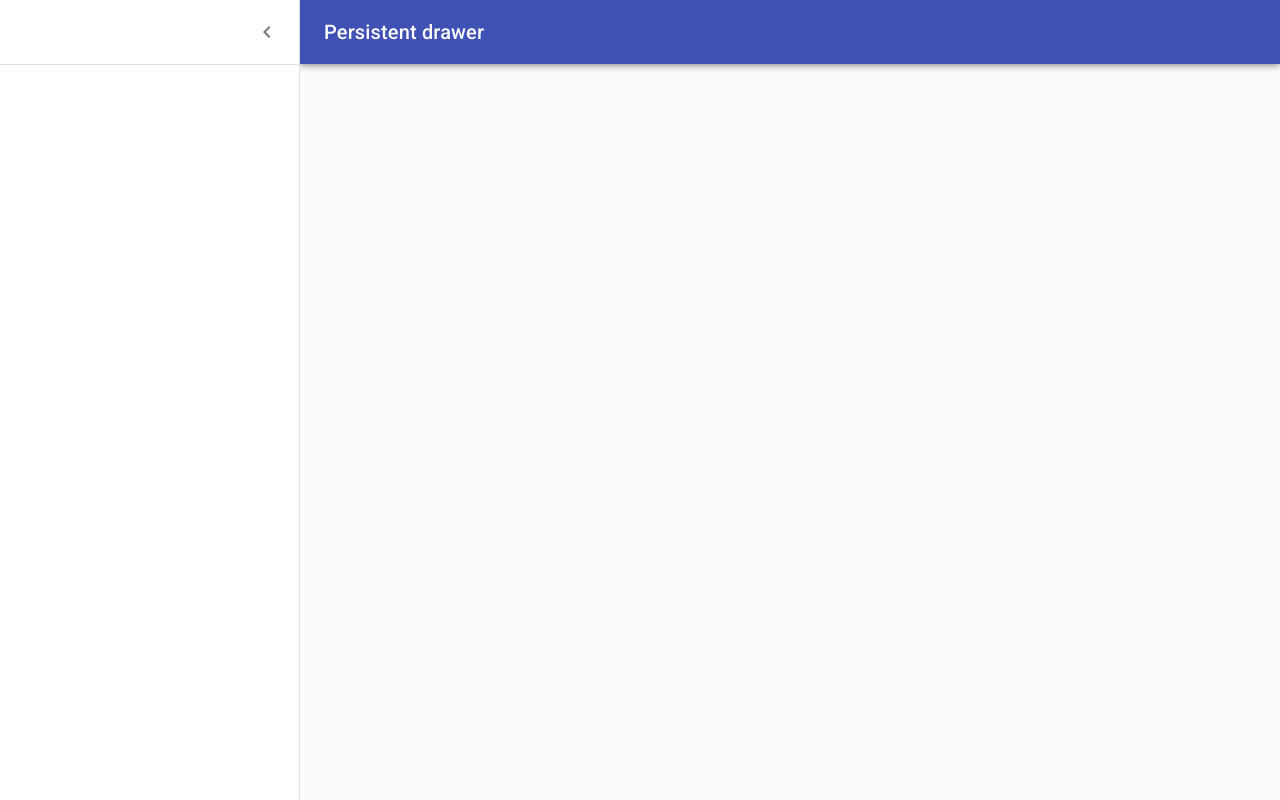
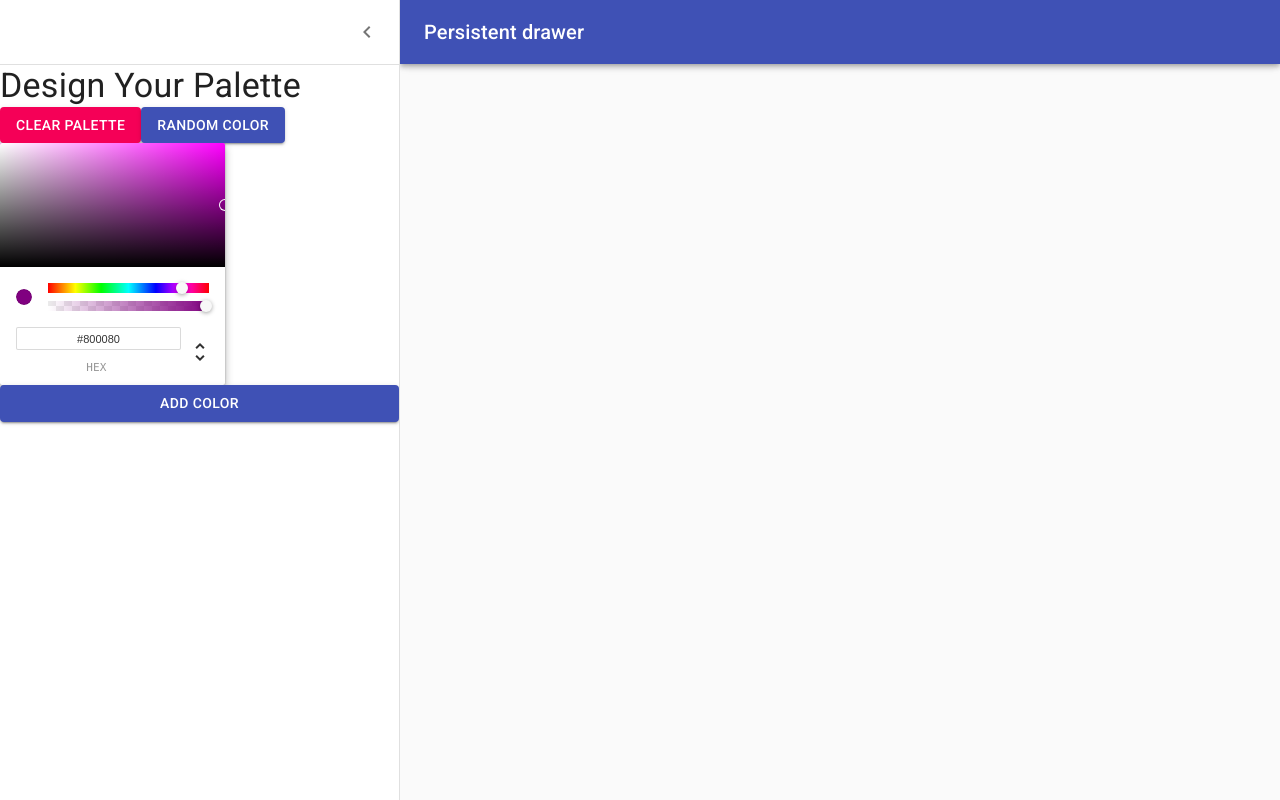
Before and after one commit to kevinapple/colors-app, a React (Create React App) app: page /palette/new in a window 1280 px wide. Both pictures are taken after a click on the button "open drawer". Built offline with nearby package versions, Linux system fonts and the light colour scheme.

Commit message:
Add ChromePicker and Buttons to drawer

```diff
--- a/src/NewPaletteForm.js
+++ b/src/NewPaletteForm.js
@@ -14,9 +14,10 @@
 import ChevronRightIcon from '@material-ui/icons/ChevronRight';
 import clsx from 'clsx';
 import Button from "@material-ui/core/Button";
+import {ChromePicker} from "react-color";
 
 
-const drawerWidth = 300;
+const drawerWidth = 400;
 
 const styles = theme => ({
   root: {
@@ -129,6 +130,19 @@
               </IconButton>
             </div>
             <Divider />
+            <Typography variant='h4'>Design Your Palette</Typography>
+            <div>
+              <Button variant="contained" color="secondary">
+                Clear Palette
+              </Button>
+              <Button variant="contained" color="primary">
+                Random Color
+              </Button>
+            </div>
+            <ChromePicker color='purple' onChangeComplete={newColor =>console.log(newColor)}/>
+            <Button variant="contained" color="primary">
+                Add Color
+              </Button>
           </Drawer>
           <main
             className={clsx(classes.content, {
```
